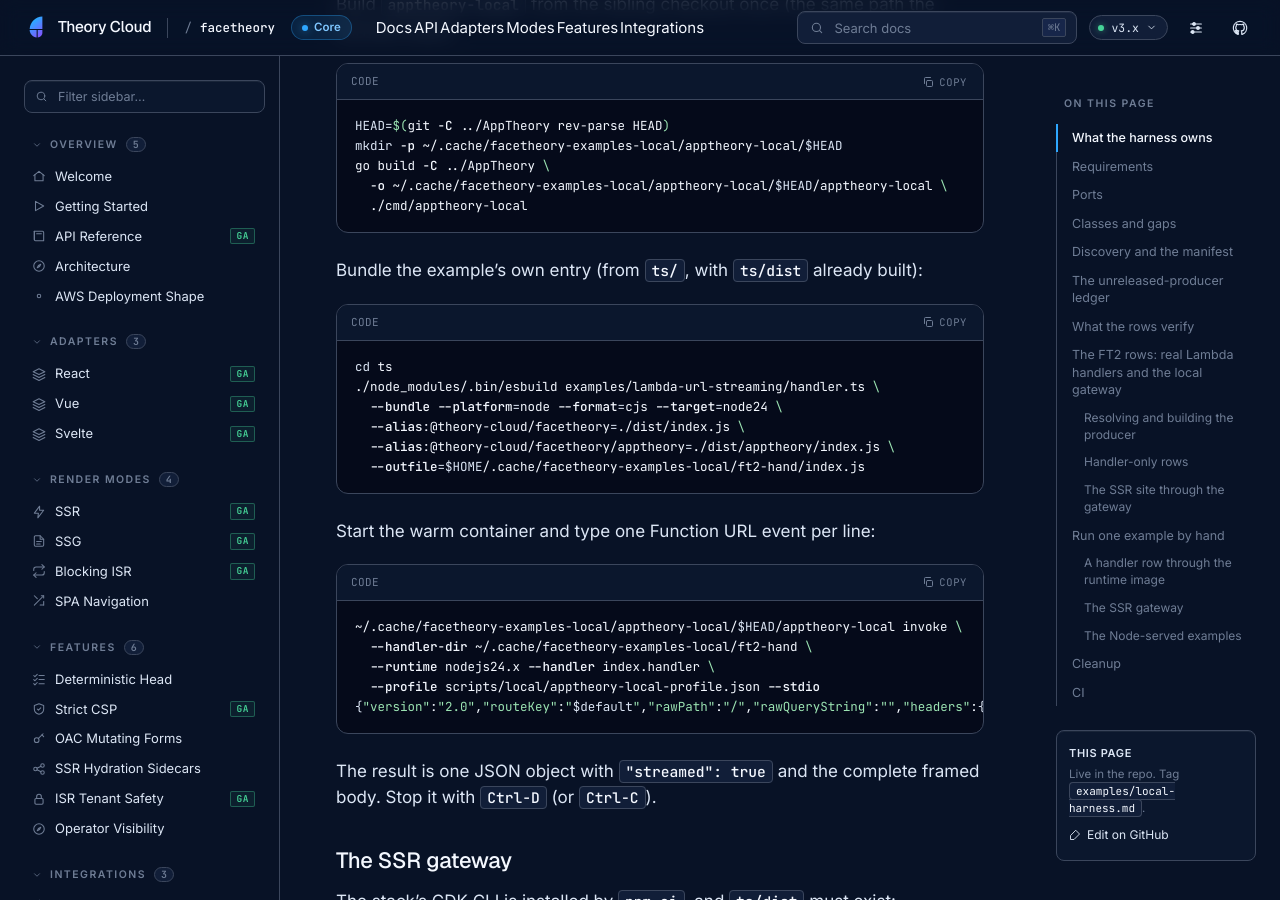
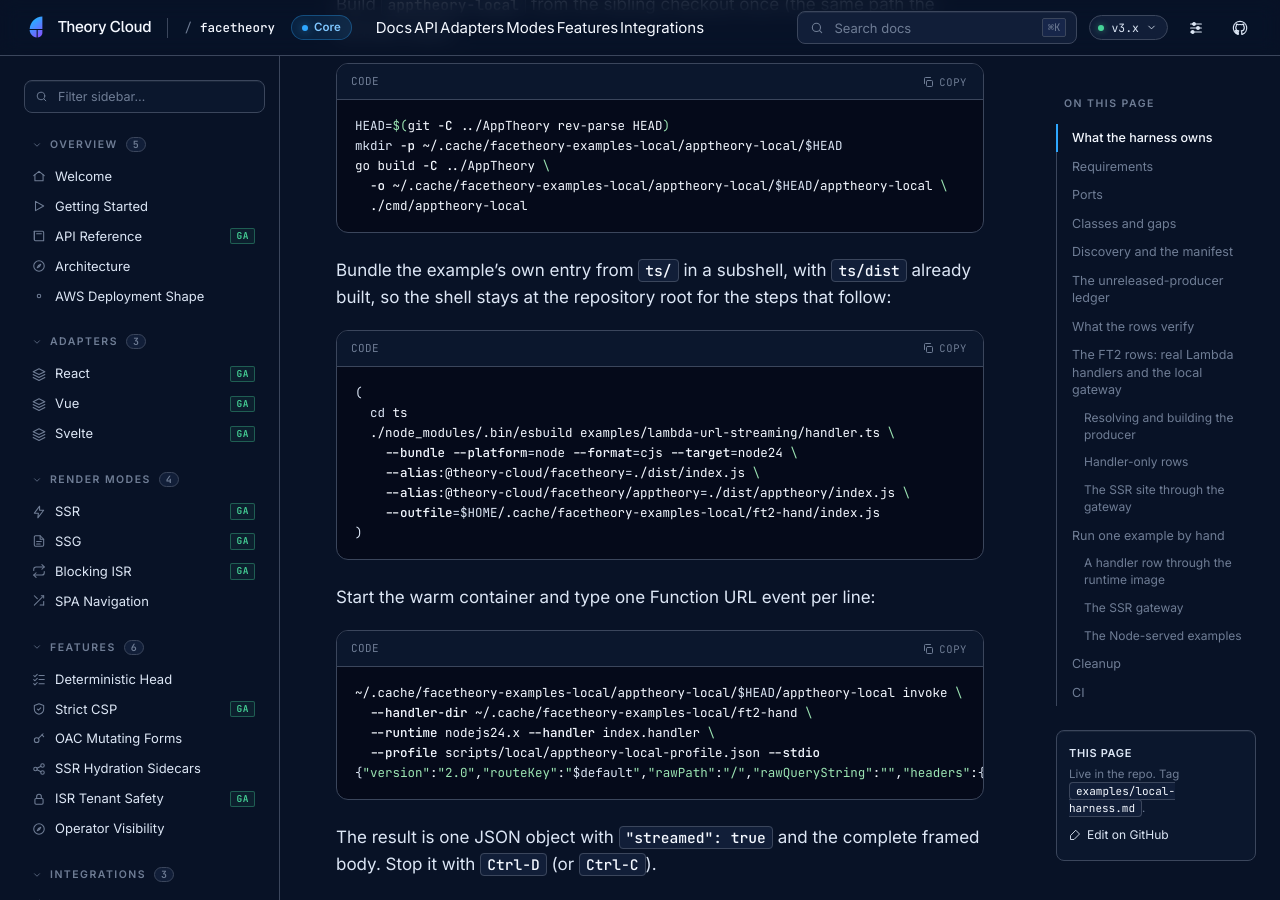
Before and after one commit to theory-cloud/FaceTheory, a Jekyll site: the page built from docs/examples/local-harness.md, in a window 1280 px wide and 900 px high, scrolled down 8787 px. Built offline with Jekyll 4.4.1, drawn with Linux system fonts in a browser that asks for light colours.

Commit message:
docs(examples): keep the hand-run bundle at the repo root
The bundle step cd'ed into ts/ and left the shell there, so the invoke snippet that follows could not resolve its relative --profile scripts/local/apptheory-local-profile.json. Bundle in a subshell so the documented sequence works when pasted in order and each snippet starts from the repository root.

Refs Factory docs/058 LOCAL-FT2.

````diff
--- a/docs/examples/local-harness.md
+++ b/docs/examples/local-harness.md
@@ -315,15 +315,18 @@ go build -C ../AppTheory \
   ./cmd/apptheory-local
 ```
 
-Bundle the example's own entry (from `ts/`, with `ts/dist` already built):
+Bundle the example's own entry from `ts/` in a subshell, with `ts/dist` already
+built, so the shell stays at the repository root for the steps that follow:
 
 ```bash
-cd ts
-./node_modules/.bin/esbuild examples/lambda-url-streaming/handler.ts \
-  --bundle --platform=node --format=cjs --target=node24 \
-  --alias:@theory-cloud/facetheory=./dist/index.js \
-  --alias:@theory-cloud/facetheory/apptheory=./dist/apptheory/index.js \
-  --outfile=$HOME/.cache/facetheory-examples-local/ft2-hand/index.js
+(
+  cd ts
+  ./node_modules/.bin/esbuild examples/lambda-url-streaming/handler.ts \
+    --bundle --platform=node --format=cjs --target=node24 \
+    --alias:@theory-cloud/facetheory=./dist/index.js \
+    --alias:@theory-cloud/facetheory/apptheory=./dist/apptheory/index.js \
+    --outfile=$HOME/.cache/facetheory-examples-local/ft2-hand/index.js
+)
 ```
 
 Start the warm container and type one Function URL event per line:
````
